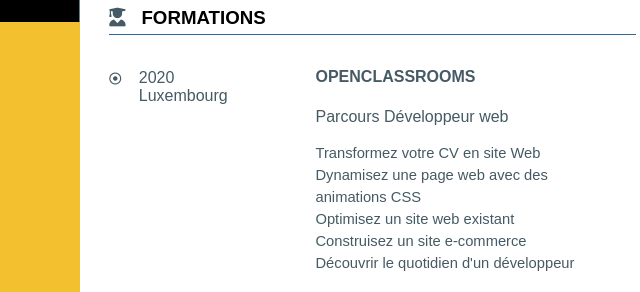
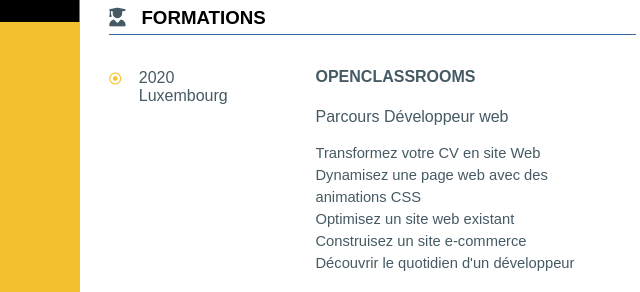
Before and after one commit to MadisonMerra/cvprojet2, a plain HTML site: page index.html in a window 1280 px wide. Shown: the part 338-630 px from the top of the page, 425-1065 px from the left. Drawn offline with Linux system fonts and the light colour scheme.

Commit message:
Couleur icones et marges

```diff
--- a/style.css
+++ b/style.css
@@ -145,6 +145,7 @@ h3 > i {
 }
 
 .puce {
+    color: #F3C130;
     margin: 4% 2% 0 5%;
 }
 
```
Also changed, not shown: index.html (+0 -18 lines).
